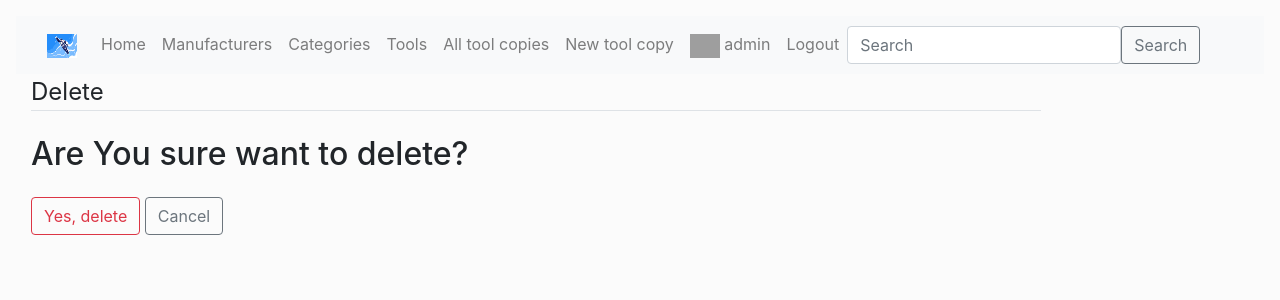
After one commit to TomasSm1978/pythonProject_IFSP, a Django app: page /toolcopy/15e5c2f3-f7a1-43d3-8a3c-4eacdce2cd65/delete in a window 1280 px wide. The commit adds this page. Shown: the top 300 px of the page. Run offline with Django 4.2, Linux system fonts and the light colour scheme; a user stored in the database is signed in; data comes from the database, SQL or seed files in the repository; both versions use the stored data as it was after the commit; parts of the project's set-up code (start-up, migrations or seed data) failed here and were passed over; some libraries are stand-ins or nearby versions; grey boxes are pictures that could not be loaded.

Commit message:
Some edit/reserve/cancel reserve mistakes solved

```diff
--- a/IFSP_app/urls.py
+++ b/IFSP_app/urls.py
@@ -16,5 +16,6 @@ urlpatterns = [
    path('toolcopy/<str:pk>/update', views.ToolCopyUpdateView.as_view(), name='toolcopy-update'),
    path('toolcopy/<str:pk>/reserve', views.ToolCopyUpdateView_reserve.as_view(), name='toolcopy-update-reserve'),
    path('toolcopy/<str:pk>/cancel_reserve', views.ToolCopyUpdateView_cancel_reserve.as_view(), name='toolcopy-update-cancel-reserve'),
+   path('toolcopy/<str:pk>/delete', views.ToolCopyDeleteView.as_view(), name='toolcopy-delete'),
 
 ]
--- a/IFSP_app/views.py
+++ b/IFSP_app/views.py
@@ -87,7 +87,7 @@ class ToolCopyCreateView(LoginRequiredMixin, CreateView):
 class ToolCopyUpdateView(LoginRequiredMixin, UpdateView):
     model = ToolCopy
     fields = ['tool', 'price', 'due_back', 'customer', 'status']
-    success_url = "/mytools"
+    success_url = "/mytools/"
     template_name = 'toolcopy_update.html'
 
     def test_func(self):
@@ -97,7 +97,7 @@ class ToolCopyUpdateView(LoginRequiredMixin, UpdateView):
 
 class ToolCopyUpdateView_reserve(LoginRequiredMixin, UpdateView):
     model = ToolCopy
-    fields = ['tool']
+    fields = []
     success_url = "/tools/"
     template_name = 'toolcopy_update_reserve_form.html'
 
@@ -114,8 +114,8 @@ class ToolCopyUpdateView_reserve(LoginRequiredMixin, UpdateView):
 
 class ToolCopyUpdateView_cancel_reserve(LoginRequiredMixin, UpdateView):
     model = ToolCopy
-    fields = ['tool']
-    success_url = "/tools/"
+    fields = []
+    success_url = "/mytools/"
     template_name = 'toolcopy_update_cancel_reserve_form.html'
 
     def form_valid(self, form):
@@ -127,3 +127,13 @@ class ToolCopyUpdateView_cancel_reserve(LoginRequiredMixin, UpdateView):
     def test_func(self):
         toolcopy = self.get_object()
         return self.request.user == toolcopy.customer
+
+
+class ToolCopyDeleteView(LoginRequiredMixin, DeleteView):
+    model = ToolCopy
+    success_url = "/mytools"
+    template_name = 'toolcopy_delete.html'
+
+    def test_func(self):
+        toolcopy = self.get_object()
+        return self.request.user == toolcopy.customer
--- /dev/null
+++ b/templates/toolcopy_delete.html
@@ -0,0 +1,16 @@
+{% extends "base.html" %}
+{% block content %}
+    <div class="content-section">
+    <form method="POST">
+        {% csrf_token %}
+        <fieldset class="form-group">
+            <legend class="border-bottom mb-4">Delete</legend>
+            <h2>Are You sure want to delete?</h2>
+        </fieldset>
+        <div class="form-group">
+            <button class="btn btn-outline-danger" type="submit">Yes, delete</button>
+            <a class="btn btn-outline-secondary" href="{% url 'user-tools' %}">Cancel</a>
+        </div>
+    </form>
+    </div>
+{% endblock content %}
--- a/templates/toolcopy_update_cancel_reserve_form.html
+++ b/templates/toolcopy_update_cancel_reserve_form.html
@@ -6,9 +6,10 @@
         <fieldset class="form-group">
             <legend class="border-bottom mb-4">Cancel reservation reservation</legend>
             {{ form }}
+            {{ toolcopy.tool }}
         </fieldset>
         <div class="form-group">
-            <button class="btn btn-outline-info" type="submit">Cancel reservation</button>
+            <button class="btn btn-outline-secondary btn-sm" type="submit">Cancel reservation</button>
         </div>
     </form>
     </div>
--- a/templates/toolcopy_update_reserve_form.html
+++ b/templates/toolcopy_update_reserve_form.html
@@ -6,10 +6,10 @@
         <fieldset class="form-group">
             <legend class="border-bottom mb-4">New tool reservation</legend>
             {{ form }}
-
+            {{ toolcopy.tool }}
         </fieldset>
         <div class="form-group">
-            <button class="btn btn-outline-info" type="submit">Reserve for 10 days</button>
+            <button class="btn btn-outline-secondary btn-sm" type="submit">Reserve for 10 days</button>
         </div>
     </form>
     </div>
--- a/templates/user_tools.html
+++ b/templates/user_tools.html
@@ -30,7 +30,7 @@
 
             <div>
               <a class="btn btn-outline-secondary btn-sm" href="{% url 'toolcopy-update' toolcopy.id %}">Edit</a>
-              <a class="btn btn-outline-danger btn-sm" href="#">Delete</a>
+              <a class="btn btn-outline-danger btn-sm" href="{% url 'toolcopy-delete' toolcopy.id %}">Delete</a>
             </div>
           </div>
         </div>
@@ -65,6 +65,7 @@
             </p>
             <li><strong class="{% if toolcopy.is_overdue %}text-danger{% endif %}">Due back: {{ toolcopy.due_back }}</strong></li>
             {% if toolcopy.status == 'r' %}
+            <hr>
             <div>
               <a class="btn btn-outline-secondary btn-sm" href="{% url 'toolcopy-update-cancel-reserve' toolcopy.id %}">Cancel reservation</a>
             </div>
```
Also changed, not shown: db.sqlite3.
